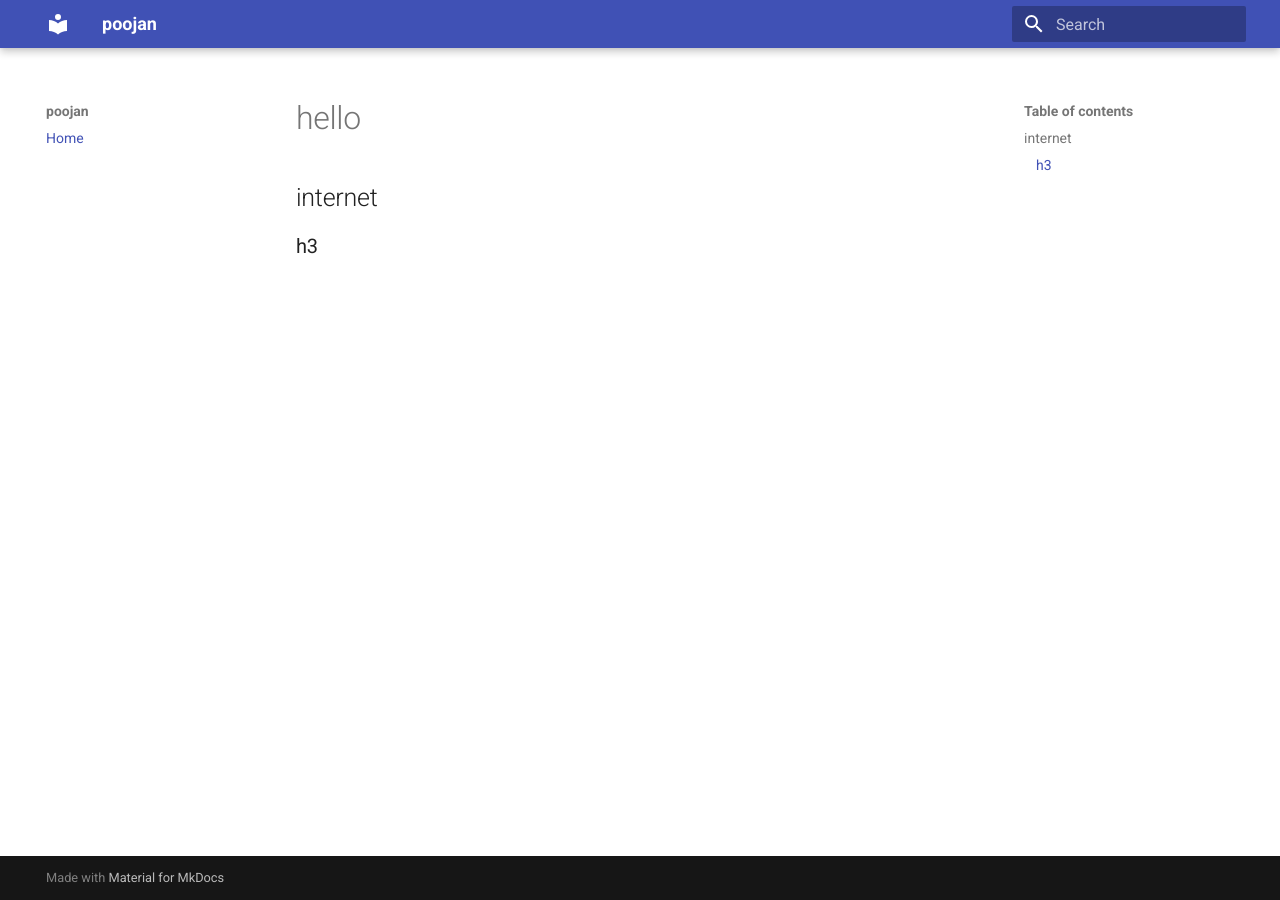
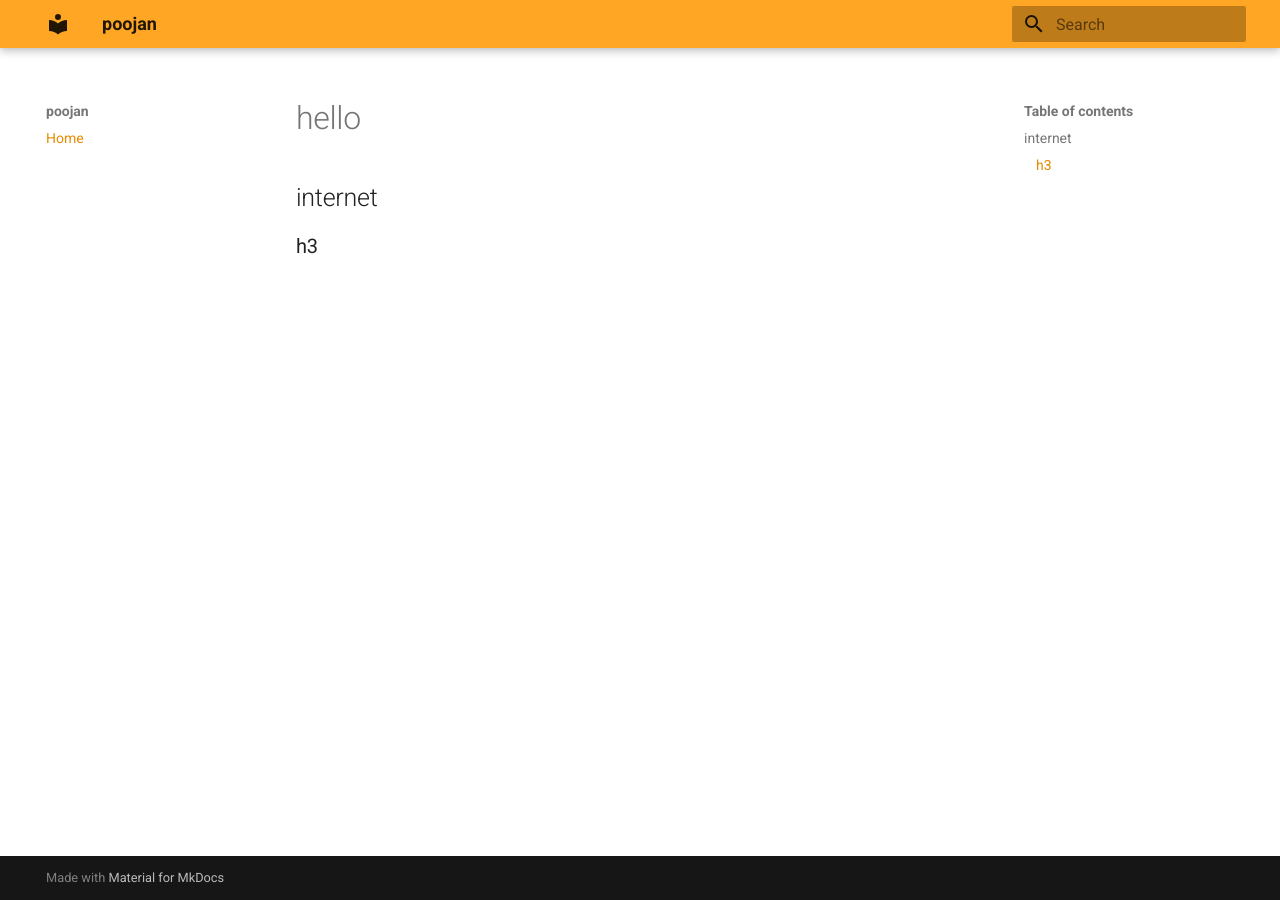
Before and after one commit to poojandpatel/poojandpatel.github.io, an MkDocs documentation site: the page built from docs/index.md, in a window 1280 px wide. Built offline with MkDocs 1.6.1 and Material for MkDocs 9.7.7, drawn with Linux system fonts in a browser that asks for light colours.

Commit message:
Update mkdocs.yml

```diff
--- a/mkdocs.yml
+++ b/mkdocs.yml
@@ -12,7 +12,7 @@ theme:
     text: Roboto
     code: Roboto Mono
   palette:
-    primary: indigo
+    primary: orange
     accent: indigo
 
 # Navigation Bar
```
